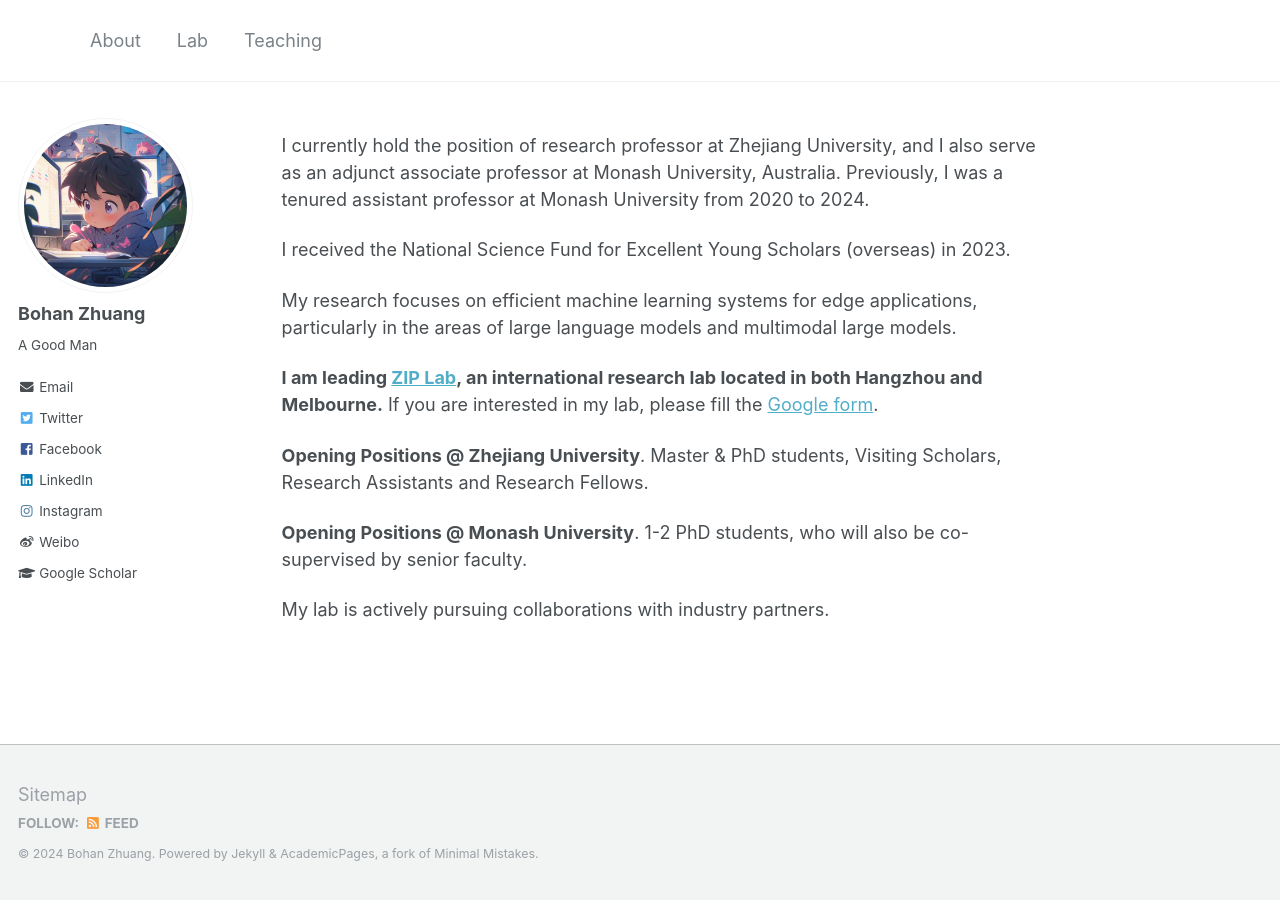
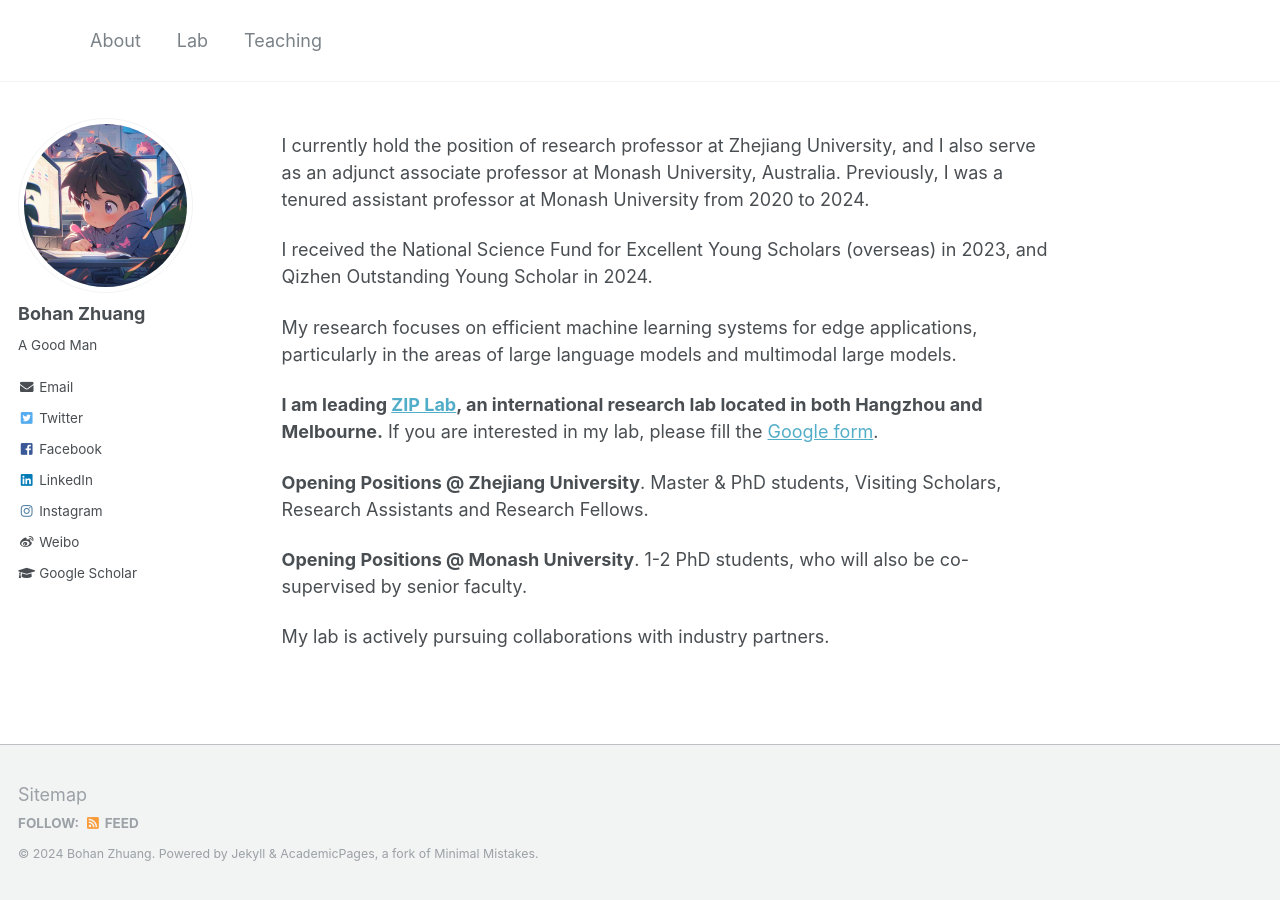
Before and after one commit to bohanzhuang/bohanzhuang.github.io, a Jekyll site: the page built from _pages/about.md, in a window 1280 px wide. Built offline with Jekyll 4.4.1, drawn with Linux system fonts in a browser that asks for light colours.

Commit message:
Update about.md

```diff
--- a/_pages/about.md
+++ b/_pages/about.md
@@ -10,7 +10,7 @@ redirect_from:
 
 I currently hold the position of research professor at Zhejiang University, and I also serve as an adjunct associate professor at Monash University, Australia. Previously, I was a tenured assistant professor at Monash University from 2020 to 2024.
 
-I received the National Science Fund for Excellent Young Scholars (overseas) in 2023.
+I received the National Science Fund for Excellent Young Scholars (overseas) in 2023, and Qizhen Outstanding Young Scholar in 2024.
 
 My research focuses on efficient machine learning systems for edge applications, particularly in the areas of large language models and multimodal large models.
 
```
